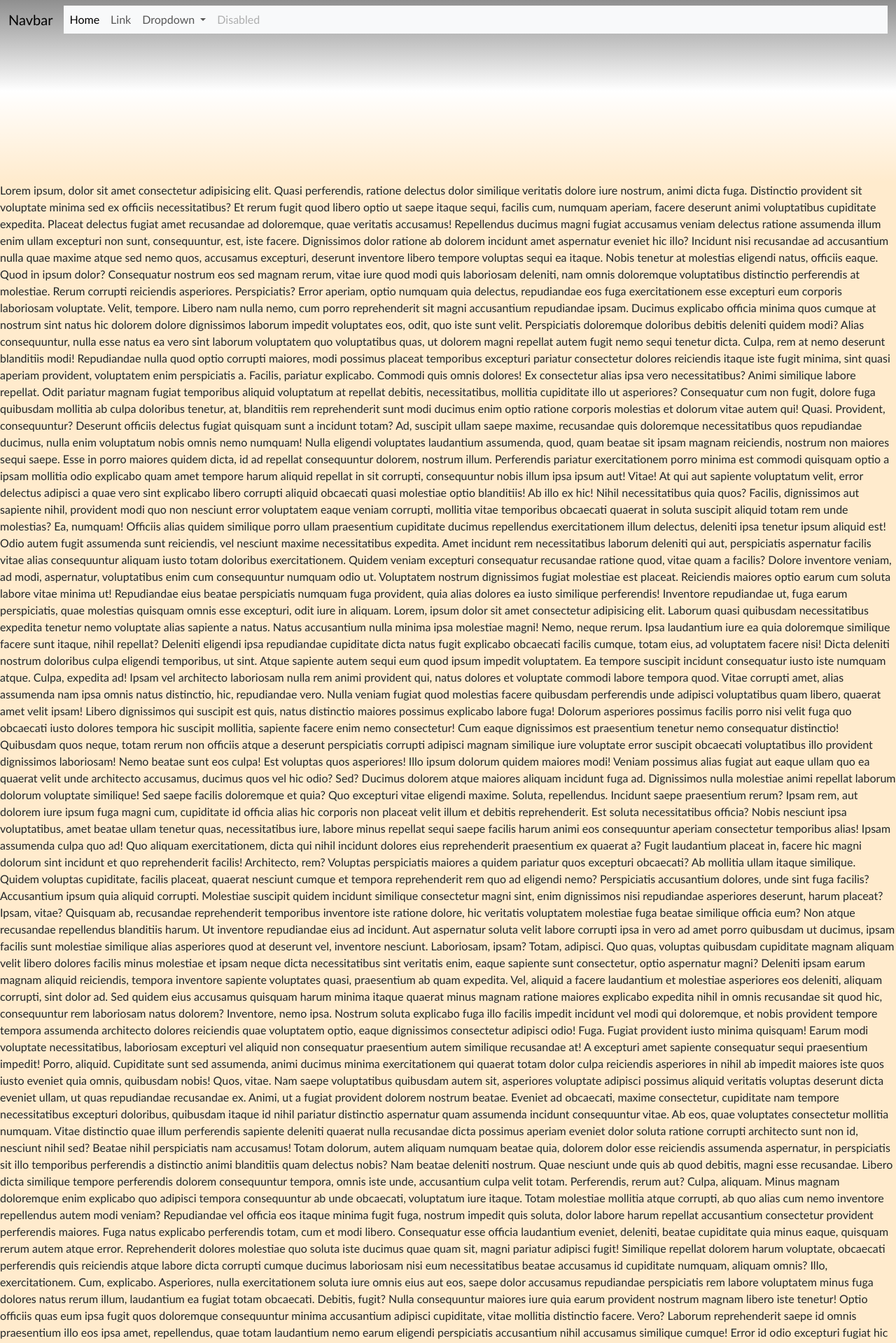
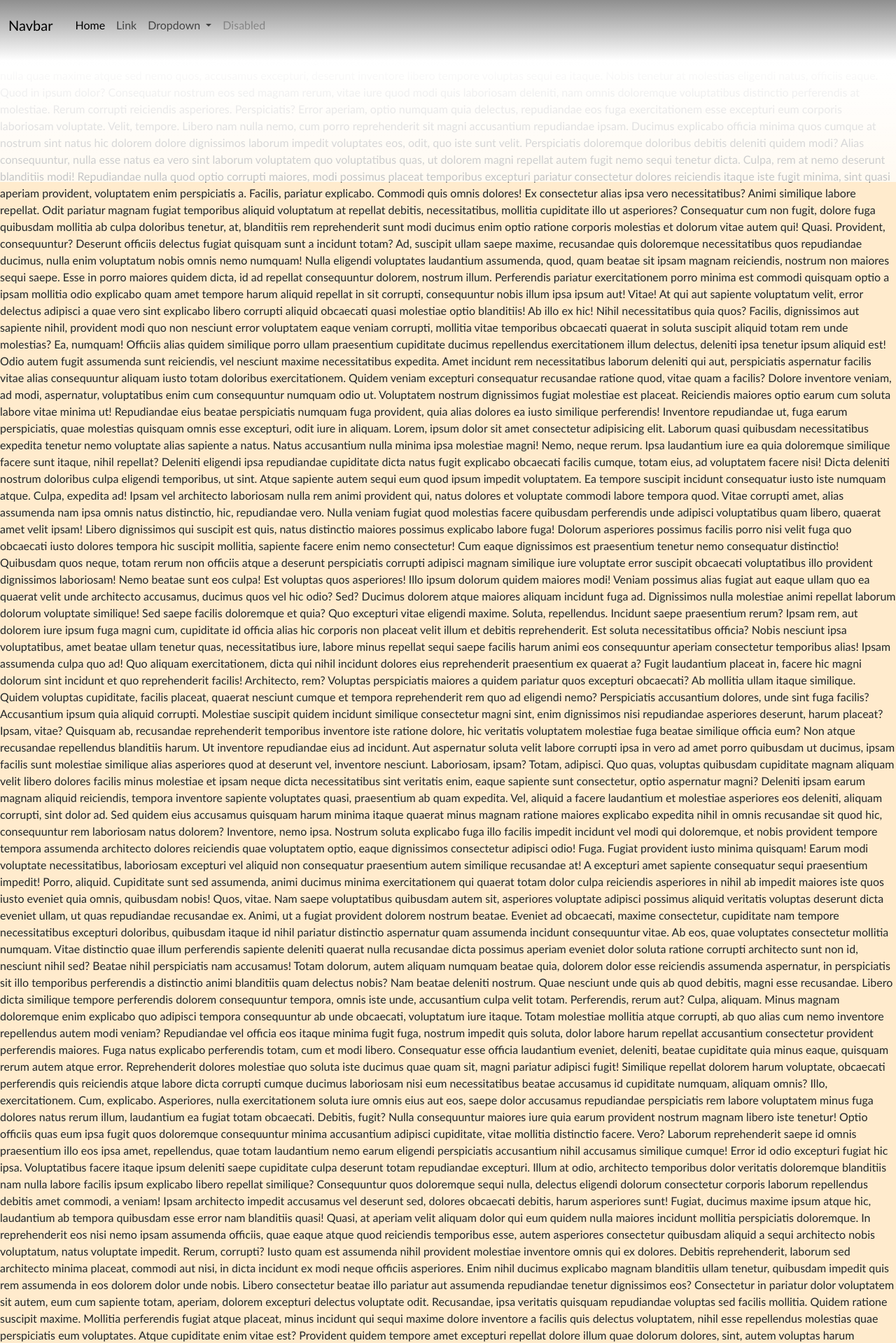
Before and after one commit to DamianoMura/prova-layout-php, a PHP site: page / in a window 1280 px wide. Shown: the top 1919 px of the page at 70% size. Run offline with PHP 8.4, Linux system fonts and the light colour scheme.

Commit message:
[upd] adjusted navbar colors to improve visibility

```diff
--- a/assets/css/style.css
+++ b/assets/css/style.css
@@ -9,10 +9,15 @@ body{
   background-color: blanchedalmond;
 }
 
-/*header*/
+/*
+header
+*/
 header{
-  background-image: -webkit-linear-gradient(rgb(143, 143, 143),white, rgba(255, 255, 255, 0));
-  height:10vh
+  background-image: -webkit-linear-gradient(rgb(143, 143, 143), white, rgba(255, 255, 255, 0.877), rgba(255, 255, 255, 0.723));
+  height:10vh;
+  position:absolute;
+  top:0;
+  width:100vw;
 }
 
 .logo{
@@ -23,3 +28,28 @@ header{
 .logo img{
   height:100%;
 }
+
+/*
+main
+*/
+
+main{
+  overflow-y: auto;
+  height:100vh;
+
+}
+
+
+/*
+footer
+*/
+
+footer{
+  height:10vh;
+  display: flex;
+  flex-direction: column-reverse;
+  background-image: -webkit-linear-gradient( rgba(255, 255, 255, 0.265),rgba(255, 255, 255, 0.543),white, rgb(143, 143, 143));
+  position: absolute;
+  bottom:0;
+  width:100vw;
+}
--- a/resources/layout/header.html
+++ b/resources/layout/header.html
@@ -1,16 +1,5 @@
 <header>
-  <!-- <div class="jdw-nav d-flex p-3 justify-content-between align-items-center">
-    <div class="logo">
-      <img src="../assets/img/logo-jdw-black.png" alt>
-      <span class="fs-1 fw-bold d-none d-md-flex">JDWdev.IT</span>
-    </div>
-    <div class="jdwnav-body d-none d-md-flex">
 
-    </div>
-    <div class="jdwnav-menu d-md-none">
-
-    </div>
-  </div> -->
   <nav class="navbar navbar-expand-lg">
     <div class="container-fluid">
       <a class="navbar-brand" href="#">Navbar</a>
@@ -20,7 +9,7 @@
         aria-label="Toggle navigation">
         <span class="navbar-toggler-icon"></span>
       </button>
-      <div class="collapse navbar-collapse  bg-body-tertiary"
+      <div class="collapse navbar-collapse  p-2"
         id="navbarSupportedContent">
         <ul class="navbar-nav me-auto mb-2 mb-lg-0">
           <li class="nav-item">
```
